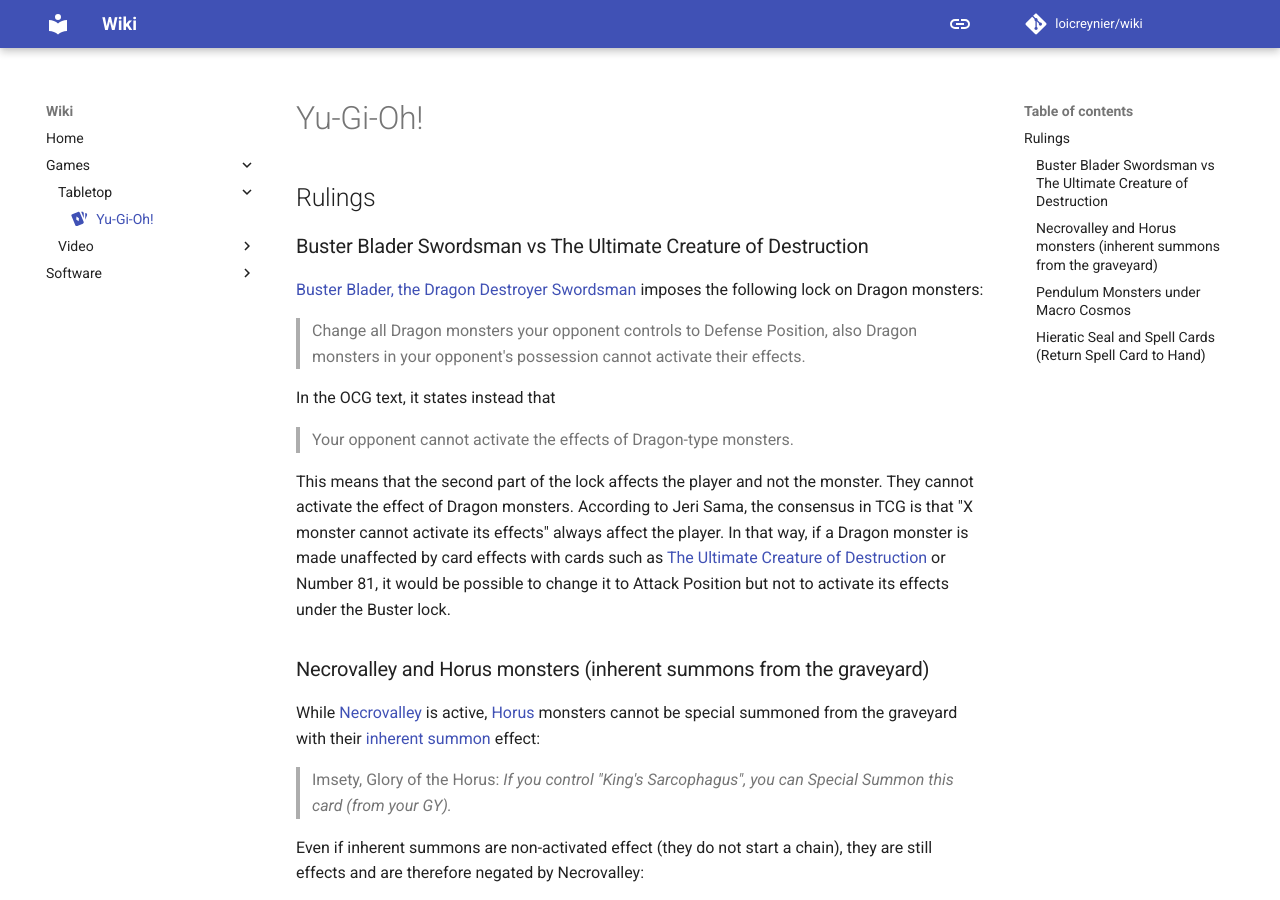
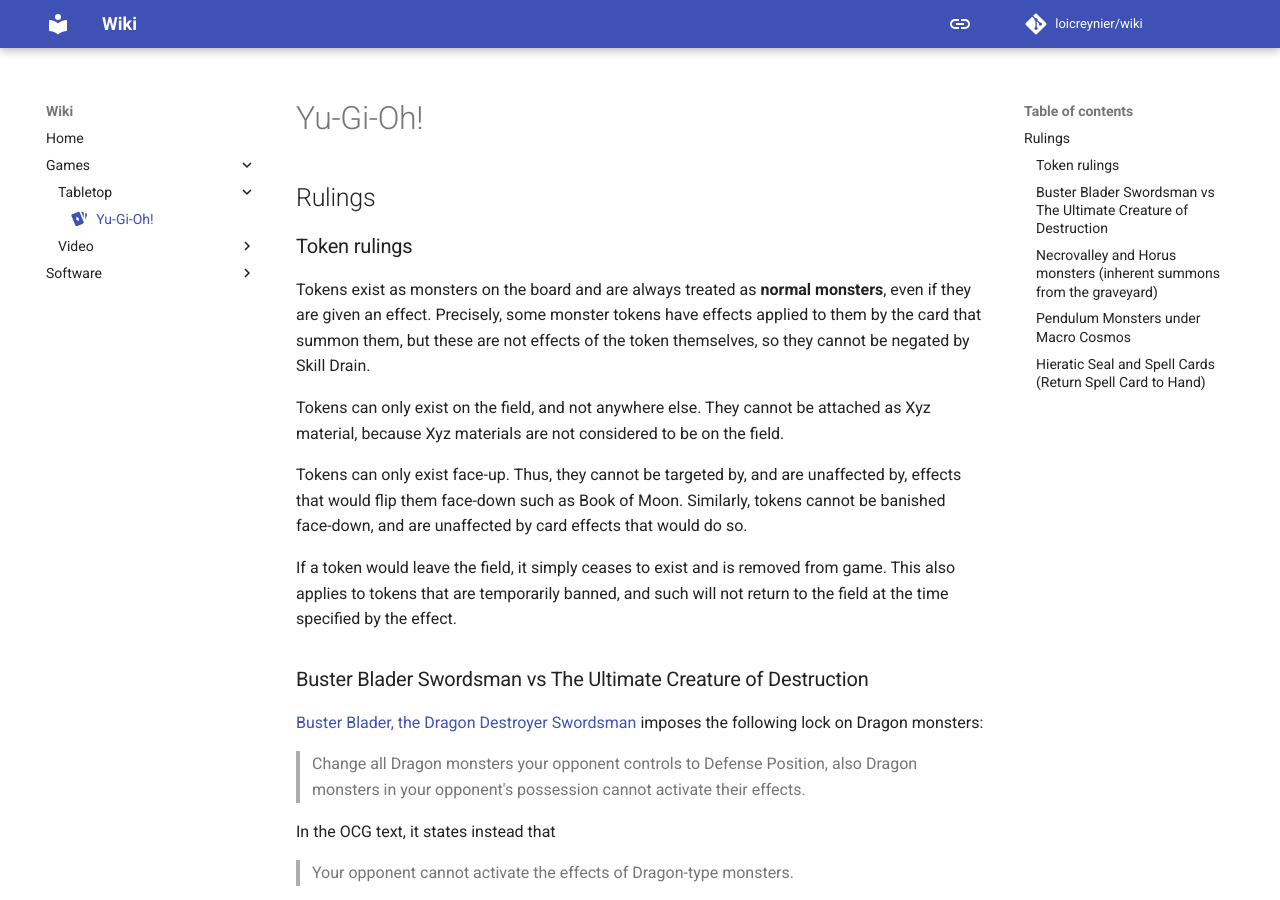
Before and after one commit to loicreynier/wiki, an MkDocs documentation site: the page built from docs/games/tabletop/yugioh.md, in a window 1280 px wide and 900 px high. Built offline with MkDocs 1.6.1 and Material for MkDocs 9.7.7, drawn with Linux system fonts in a browser that asks for light colours; comment, search, counter and statistics services are not loaded.

Commit message:
docs(yugioh): add token ruling

```diff
--- a/docs/games/tabletop/yugioh.md
+++ b/docs/games/tabletop/yugioh.md
@@ -6,6 +6,25 @@
 # Yu-Gi-Oh!
 
 ## Rulings
+
+### Token rulings
+
+Tokens exist as monsters on the board and are always treated as **normal monsters**,
+even if they are given an effect.
+Precisely, some monster tokens have effects applied to them by the card that summon them,
+but these are not effects of the token themselves, so they cannot be negated by Skill Drain.
+
+Tokens can only exist on the field, and not anywhere else.
+They cannot be attached as Xyz material,
+because Xyz materials are not considered to be on the field.
+
+Tokens can only exist face-up. Thus, they cannot be targeted by, and are unaffected by,
+effects that would flip them face-down such as Book of Moon.
+Similarly, tokens cannot be banished face-down, and are unaffected by card effects that would do so.
+
+If a token would leave the field, it simply ceases to exist and is removed from game.
+This also applies to tokens that are temporarily banned,
+and such will not return to the field at the time specified by the effect.
 
 ### Buster Blader Swordsman vs The Ultimate Creature of Destruction
 
```
